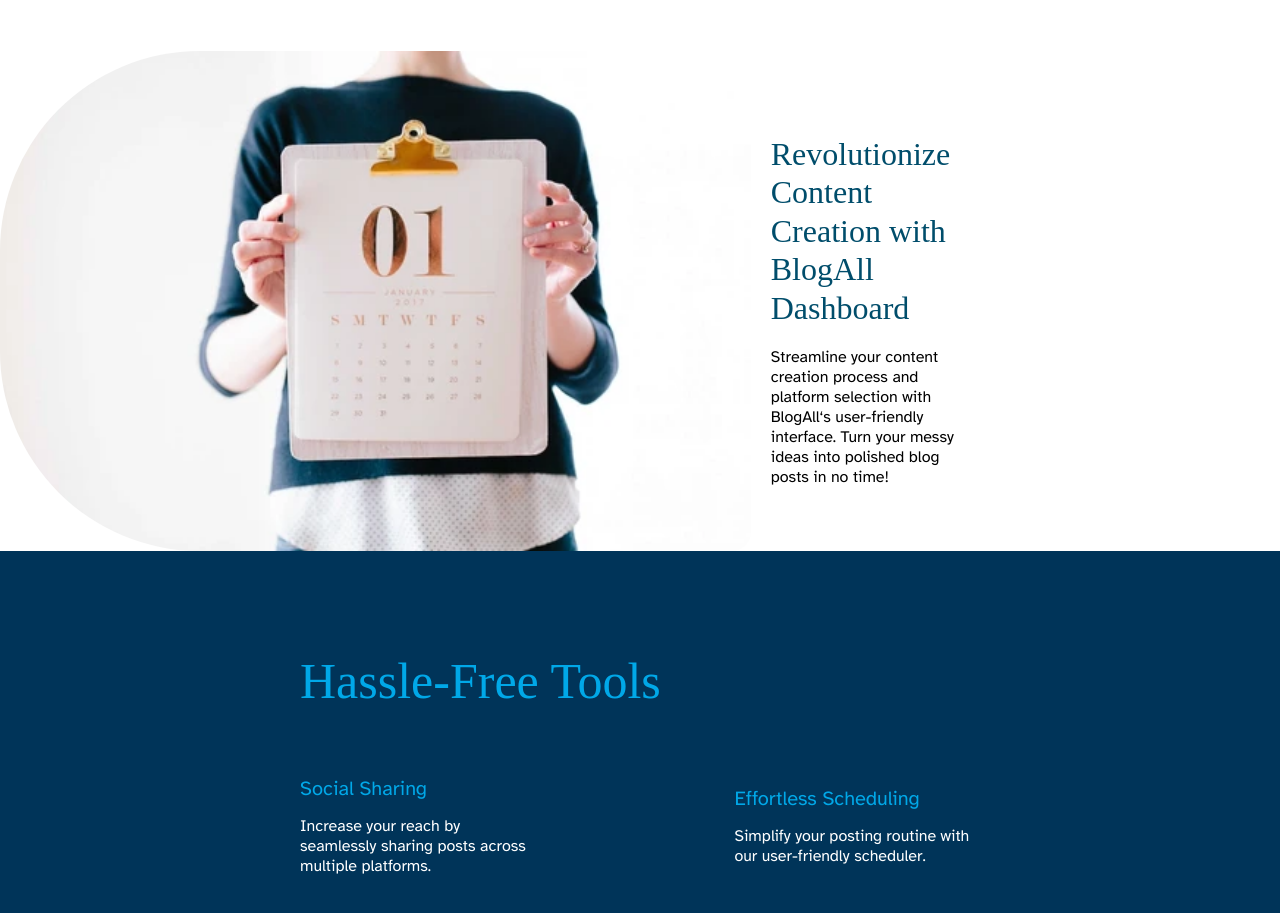
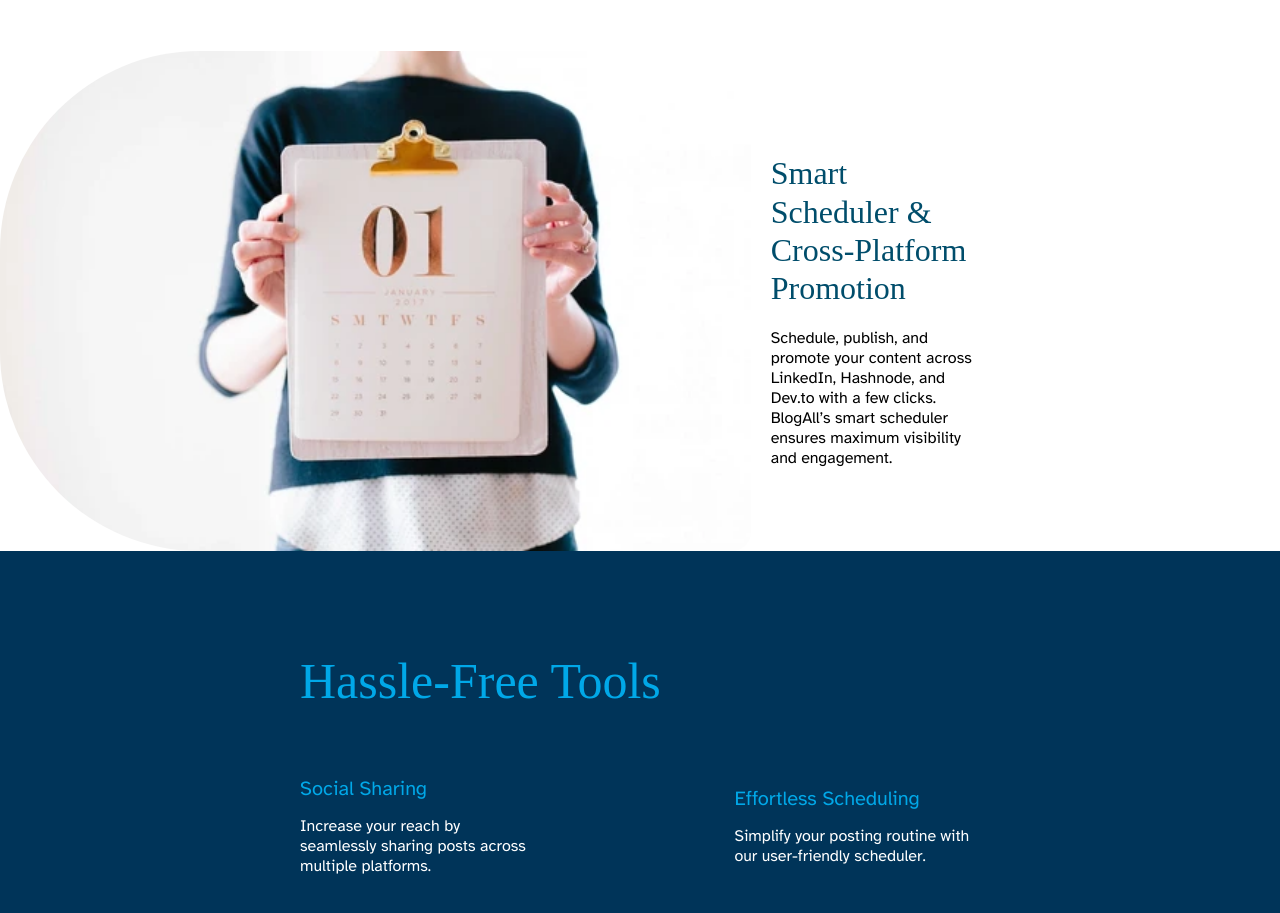
Before and after one commit to luqmanshaban/blogAll-client, a React (Create React App) app: page / in a window 1280 px wide. Shown: the part 1380-2293 px from the top of the page. Built offline with nearby package versions, Linux system fonts and the light colour scheme; a web font is replaced by a local one.

Commit message:
Update About.tsx

```diff
--- a/src/components/pages/About.tsx
+++ b/src/components/pages/About.tsx
@@ -16,8 +16,8 @@ const About = () => {
       <article className={styles.art2}>
         <img src={img} alt="schedule" height={300}/>
         <figure>
-          <h1>Revolutionize Content Creation with BlogAll Dashboard</h1>
-          <p>Streamline your content creation process and platform selection with BlogAll‘s user-friendly interface. Turn your messy ideas into polished blog posts in no time!</p>
+          <h1>Smart Scheduler & Cross-Platform Promotion</h1>
+          <p> Schedule, publish, and promote your content across LinkedIn, Hashnode, and Dev.to with a few clicks. BlogAll’s smart scheduler ensures maximum visibility and engagement.</p>
         </figure>
       </article>
     </section>
```
